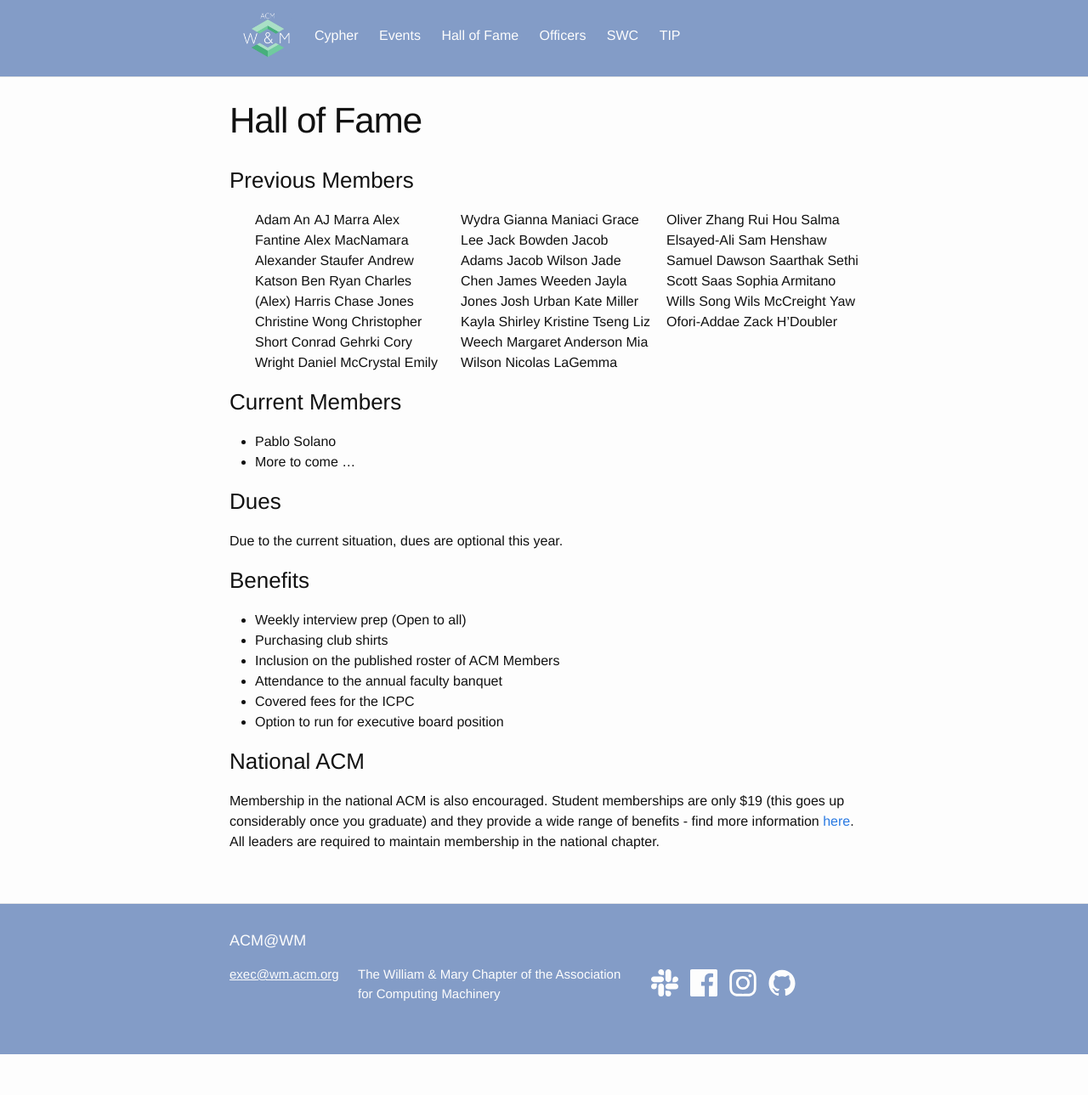
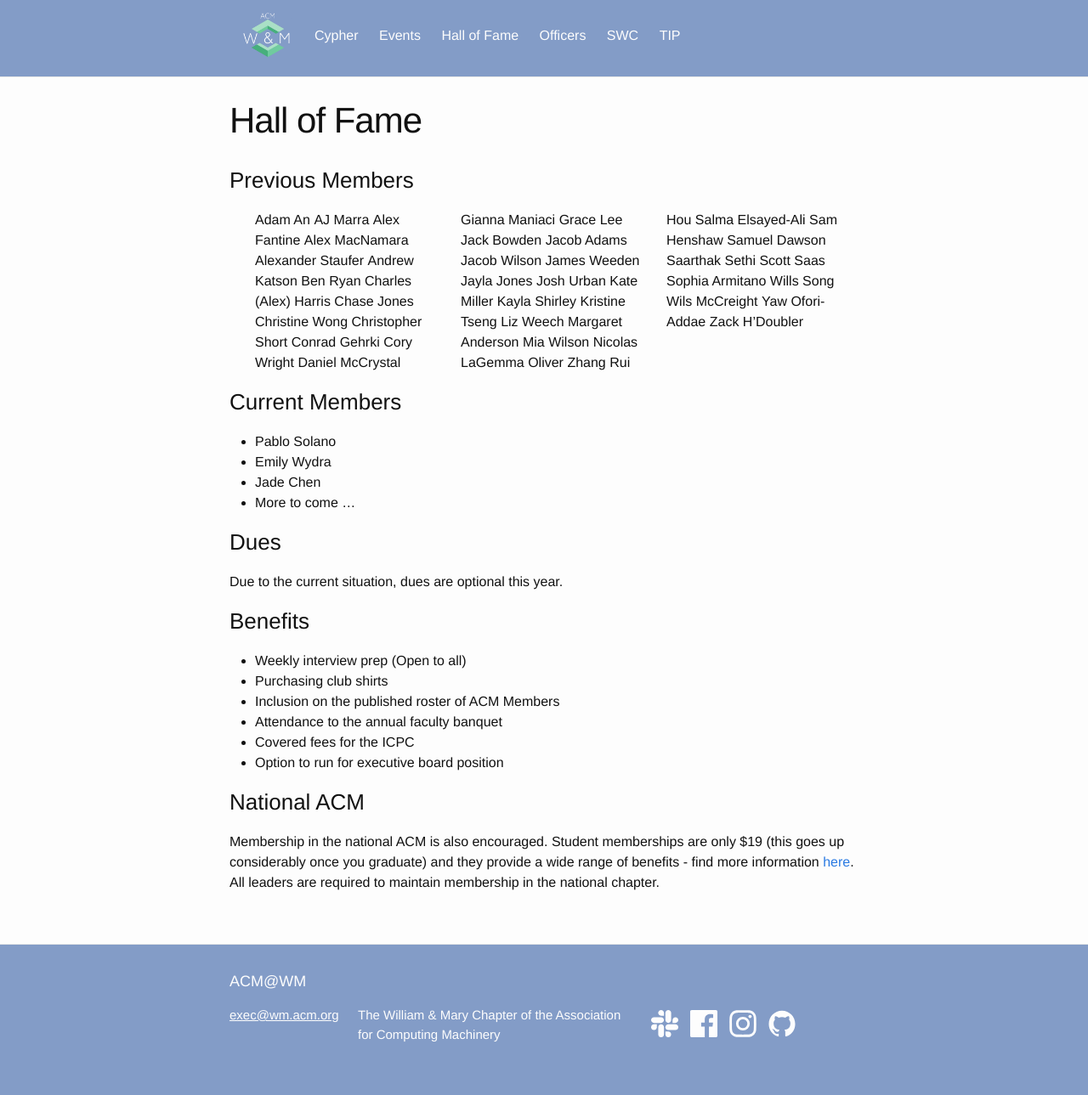
Before and after one commit to ACMWM/acmwm.github.io, a Jekyll site: the page built from _pages/hall_of_fame.md, in a window 1280 px wide. Shown: the whole page at 85% size. Built offline with Jekyll 4.4.1, drawn with Linux system fonts in a browser that asks for light colours; before the commit the page ends 1241 px from its top, so only the background shows below that; some of the changed lines change nothing that is shown.

Commit message:
updated, to the best of my knowledge, current members section

```diff
--- a/_pages/hall_of_fame.md
+++ b/_pages/hall_of_fame.md
@@ -22,13 +22,11 @@ css: hall_of_fame
 * Conrad Gehrki
 * Cory Wright
 * Daniel McCrystal
-* Emily Wydra
 * Gianna Maniaci
 * Grace Lee
 * Jack Bowden
 * Jacob Adams
 * Jacob Wilson
-* Jade Chen
 * James Weeden
 * Jayla Jones
 * Josh Urban
@@ -56,6 +54,8 @@ css: hall_of_fame
 
 ### Current Members
 * Pablo Solano
+* Emily Wydra
+* Jade Chen
 * More to come ...
 
 ### Dues
```
